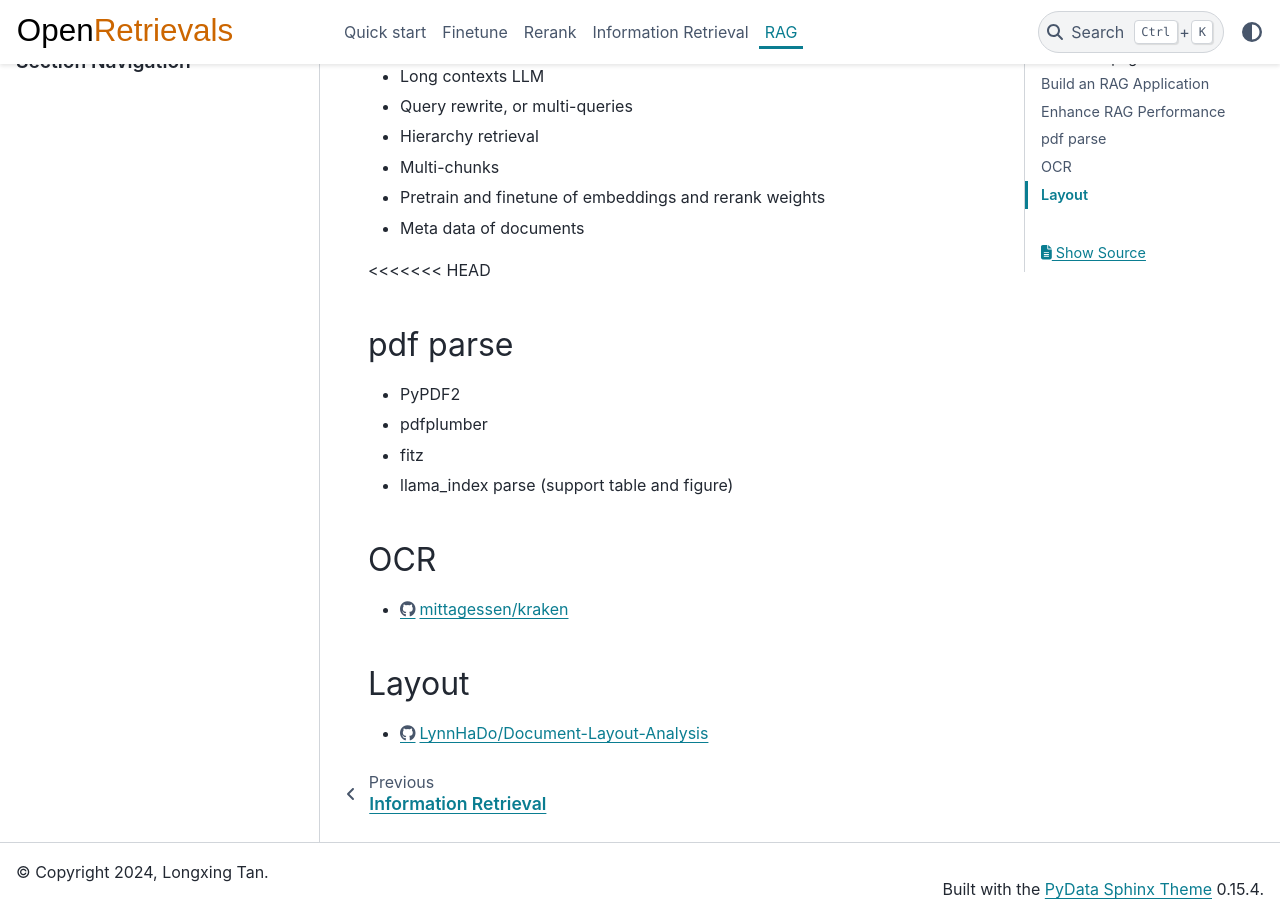
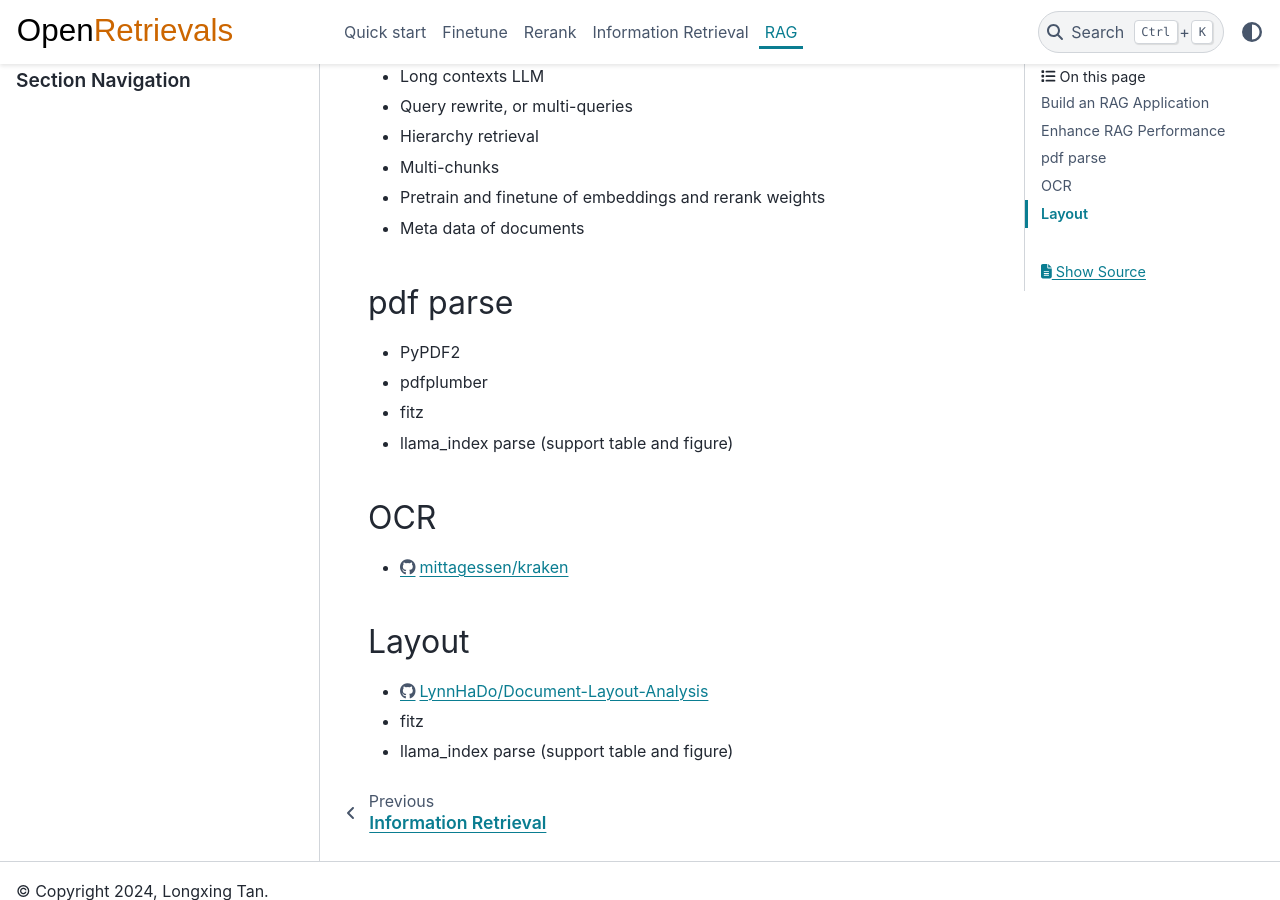
Before and after one commit to LongxingTan/open-retrievals, a Sphinx documentation site: the page built from docs/source/rag.rst, in a window 1280 px wide and 900 px high, scrolled down 514 px. Built offline with Sphinx 7.4.7 and the PyData theme 0.15.4, drawn with Linux system fonts in a browser that asks for light colours.

Commit message:
docs: update doc

```diff
--- a/docs/source/rag.rst
+++ b/docs/source/rag.rst
@@ -23,7 +23,7 @@ Enhance RAG Performance
 * Multi-chunks
 * Pretrain and finetune of embeddings and rerank weights
 * Meta data of documents
-<<<<<<< HEAD
+
 
 
 pdf parse
@@ -45,3 +45,5 @@ Layout
 --------------
 
 * https://github.com/LynnHaDo/Document-Layout-Analysis
+* fitz
+* llama_index parse (support table and figure)
```
